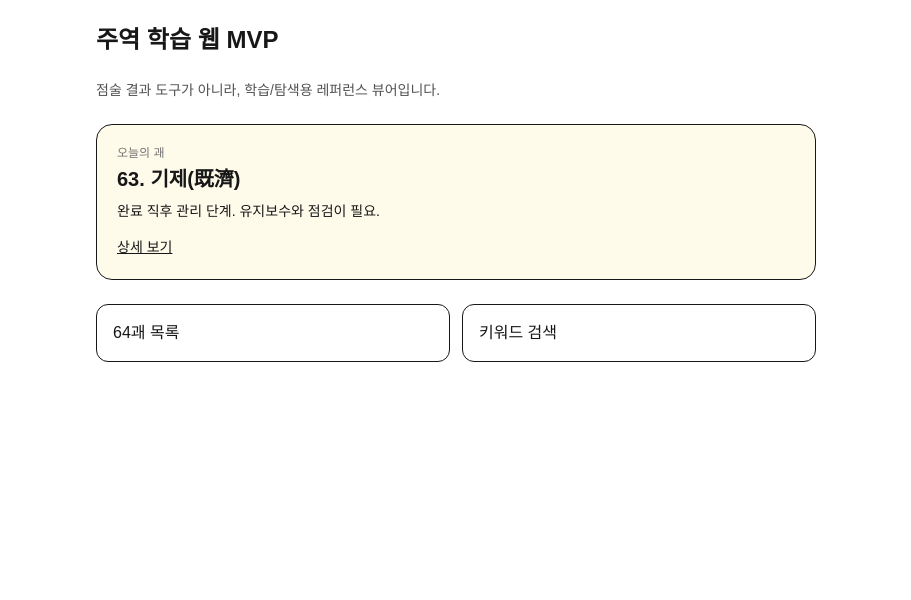
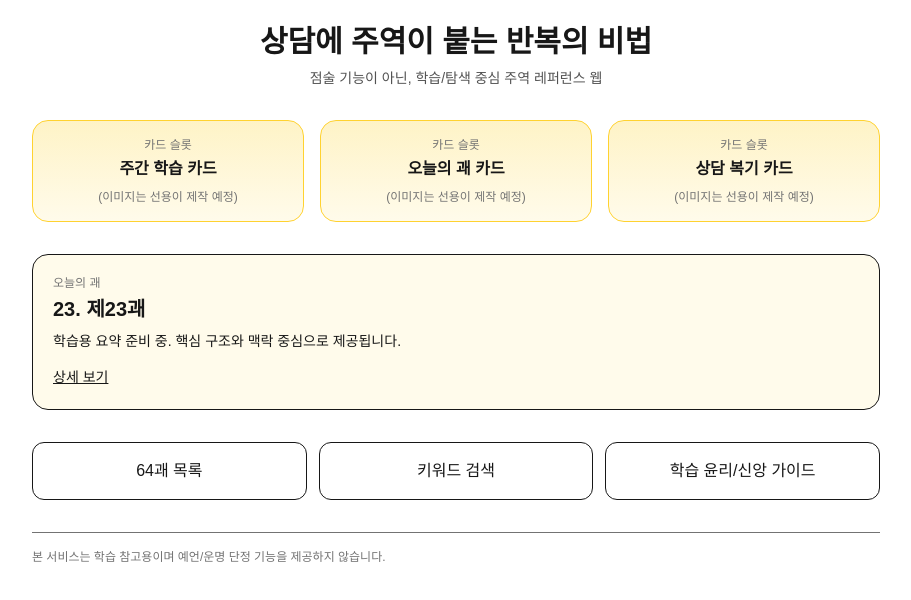
Before and after one commit to kinddragon1224/iching-learning-web, a Next.js app: page / in a window 1280 px wide. Shown: the top 600 px of the page, without its empty margins (184-1095 px from the left). Built offline with nearby package versions, Linux system fonts and the light colour scheme.

Commit message:
feat: expand MVP UI with 64-hex scaffold and faith-safe policy page

```diff
--- a/app/page.tsx
+++ b/app/page.tsx
@@ -1,29 +1,58 @@
 import Link from "next/link";
 import { HEXAGRAMS } from "@/data/hexagrams";
+
+function CardSlot({ title }: { title: string }) {
+  return (
+    <div className="rounded-2xl border border-amber-300 bg-gradient-to-b from-amber-100 to-amber-50 p-4 text-center">
+      <p className="text-xs text-neutral-500">카드 슬롯</p>
+      <p className="font-semibold mt-1">{title}</p>
+      <p className="text-xs text-neutral-500 mt-2">(이미지는 선용이 제작 예정)</p>
+    </div>
+  );
+}
 
 export default function Home() {
   const today = HEXAGRAMS[new Date().getDate() % HEXAGRAMS.length];
 
   return (
-    <main className="mx-auto max-w-3xl p-6 space-y-6">
-      <h1 className="text-2xl font-bold">주역 학습 웹 MVP</h1>
-      <p className="text-sm text-neutral-600">
-        점술 결과 도구가 아니라, 학습/탐색용 레퍼런스 뷰어입니다.
-      </p>
+    <main className="mx-auto max-w-4xl p-6 space-y-8">
+      <header className="text-center space-y-2">
+        <h1 className="text-3xl font-bold">상담에 주역이 붙는 반복의 비법</h1>
+        <p className="text-sm text-neutral-600">점술 기능이 아닌, 학습/탐색 중심 주역 레퍼런스 웹</p>
+      </header>
+
+      <section className="grid sm:grid-cols-3 gap-4">
+        <CardSlot title="주간 학습 카드" />
+        <CardSlot title="오늘의 괘 카드" />
+        <CardSlot title="상담 복기 카드" />
+      </section>
 
       <section className="rounded-2xl border p-5 bg-amber-50">
         <p className="text-xs text-neutral-500 mb-1">오늘의 괘</p>
-        <h2 className="text-xl font-semibold">{today.id}. {today.nameKo}</h2>
+        <h2 className="text-xl font-semibold">
+          {today.id}. {today.nameKo}
+        </h2>
         <p className="mt-2 text-sm">{today.summary}</p>
         <Link href={`/hexagrams/${today.id}`} className="inline-block mt-4 text-sm font-medium underline">
           상세 보기
         </Link>
       </section>
 
-      <div className="grid grid-cols-2 gap-3">
-        <Link href="/hexagrams" className="rounded-xl border p-4 hover:bg-neutral-50">64괘 목록</Link>
-        <Link href="/search" className="rounded-xl border p-4 hover:bg-neutral-50">키워드 검색</Link>
+      <div className="grid sm:grid-cols-3 gap-3">
+        <Link href="/hexagrams" className="rounded-xl border p-4 hover:bg-neutral-50 text-center">
+          64괘 목록
+        </Link>
+        <Link href="/search" className="rounded-xl border p-4 hover:bg-neutral-50 text-center">
+          키워드 검색
+        </Link>
+        <Link href="/policy" className="rounded-xl border p-4 hover:bg-neutral-50 text-center">
+          학습 윤리/신앙 가이드
+        </Link>
       </div>
+
+      <footer className="text-xs text-neutral-500 border-t pt-4">
+        본 서비스는 학습 참고용이며 예언/운명 단정 기능을 제공하지 않습니다.
+      </footer>
     </main>
   );
 }
--- /dev/null
+++ b/app/policy/page.tsx
@@ -0,0 +1,26 @@
+export default function PolicyPage() {
+  return (
+    <main className="mx-auto max-w-3xl p-6 space-y-4">
+      <h1 className="text-2xl font-bold">학습 윤리 · 신앙 가이드</h1>
+      <p className="text-sm text-neutral-600">주역 텍스트를 지식/문헌 학습 목적으로 탐색하기 위한 안전 가이드입니다.</p>
+
+      <section className="space-y-2">
+        <h2 className="font-semibold">핵심 원칙</h2>
+        <ul className="list-disc pl-5 text-sm space-y-1">
+          <li>본 서비스는 점술 결과를 단정하거나 예언하지 않습니다.</li>
+          <li>신앙·양심·공동체의 분별을 대체하지 않습니다.</li>
+          <li>민감 이슈(건강/법률/투자)는 전문 상담 우선 원칙을 지킵니다.</li>
+        </ul>
+      </section>
+
+      <section className="space-y-2">
+        <h2 className="font-semibold">금지되는 사용 방식</h2>
+        <ul className="list-disc pl-5 text-sm space-y-1">
+          <li>운명 단정형 문구(반드시 된다/망한다)</li>
+          <li>공포 유도형 해석</li>
+          <li>의사결정 책임 전가</li>
+        </ul>
+      </section>
+    </main>
+  );
+}
--- a/data/hexagrams.ts
+++ b/data/hexagrams.ts
@@ -7,9 +7,8 @@ export type Hexagram = {
   lines: string[];
 };
 
-export const HEXAGRAMS: Hexagram[] = [
-  {
-    id: 1,
+const base: Record<number, Partial<Hexagram>> = {
+  1: {
     nameKo: "건(乾)",
     nameEn: "The Creative",
     summary: "창조성, 주도성, 시작의 에너지. 과도한 독주는 경계.",
@@ -20,11 +19,10 @@ export const HEXAGRAMS: Hexagram[] = [
       "구삼: 종일건건. 꾸준한 자기점검이 필요하다.",
       "구사: 혹약재연. 전환점에서 신중히 도약한다.",
       "구오: 비룡재천. 책임과 영향력이 커진다.",
-      "상구: 항룡유회. 지나친 고집은 후회를 부른다."
-    ]
+      "상구: 항룡유회. 지나친 고집은 후회를 부른다.",
+    ],
   },
-  {
-    id: 2,
+  2: {
     nameKo: "곤(坤)",
     nameEn: "The Receptive",
     summary: "수용, 협력, 지지의 힘. 기반을 탄탄히 다진다.",
@@ -35,57 +33,68 @@ export const HEXAGRAMS: Hexagram[] = [
       "육삼: 함장가정. 실력은 감추고 때를 기다린다.",
       "육사: 괄낭무구. 신중한 침묵이 유리할 때.",
       "육오: 황상원길. 겸손한 중심이 길하다.",
-      "상육: 용전우야. 충돌을 피하고 조율하라."
-    ]
+      "상육: 용전우야. 충돌을 피하고 조율하라.",
+    ],
   },
-  {
-    id: 11,
+  11: {
     nameKo: "태(泰)",
     nameEn: "Peace",
     summary: "순환이 통하고 협업이 잘 되는 시기. 균형 유지가 핵심.",
     keywords: ["화합", "순환", "안정", "협업"],
-    lines: ["초구: 작은 선행이 큰 흐름을 연다.", "육이: 실무 협업이 성과를 만든다.", "구삼: 지나친 확장은 경계.", "육사: 중간 조율자가 중요.", "육오: 공정한 분배가 신뢰를 만든다.", "상육: 안일함을 경계하라."]
   },
-  {
-    id: 12,
+  12: {
     nameKo: "비(否)",
     nameEn: "Stagnation",
     summary: "소통 단절과 정체의 국면. 내부 정비가 우선.",
     keywords: ["정체", "단절", "재정비", "점검"],
-    lines: ["초육: 조기 진단이 피해를 줄인다.", "육이: 감정 대립보다 사실 점검.", "육삼: 조급한 돌파는 실패 확률 상승.", "구사: 작은 개선부터 복구.", "구오: 원칙 회복이 관건.", "상구: 상황 종료 후 재출발 준비."]
   },
-  {
-    id: 29,
+  29: {
     nameKo: "감(坎)",
     nameEn: "The Abysmal",
     summary: "위험의 반복 국면. 원칙과 루틴으로 통과한다.",
     keywords: ["위험", "루틴", "절제", "안전"],
-    lines: ["초육: 위험 신호를 과소평가하지 말 것.", "구이: 작은 성공에 취하지 않기.", "육삼: 회피보다 절차 준수.", "육사: 지원체계를 점검.", "구오: 중심 유지가 최우선.", "상육: 고립을 피하고 도움 요청."]
   },
-  {
-    id: 30,
+  30: {
     nameKo: "리(離)",
     nameEn: "The Clinging",
     summary: "명료함과 인식의 강화. 근거 기반 판단이 중요.",
     keywords: ["명료", "통찰", "근거", "표현"],
-    lines: ["초구: 사실 확인 후 발언.", "육이: 기준을 문서화하라.", "구삼: 확신 편향 주의.", "구사: 데이터와 맥락 함께 보기.", "육오: 설명 가능한 판단이 신뢰를 만든다.", "상구: 과잉 해석 경계."]
   },
-  {
-    id: 63,
+  63: {
     nameKo: "기제(既濟)",
     nameEn: "After Completion",
     summary: "완료 직후 관리 단계. 유지보수와 점검이 필요.",
     keywords: ["완료", "점검", "유지", "안정화"],
-    lines: ["초구: 마무리 문서화를 우선.", "육이: 작은 결함을 즉시 수정.", "구삼: 성공 후 방심 금지.", "육사: 운영 책임 분배.", "구오: 규칙 준수로 안정화.", "상육: 끝까지 모니터링."]
   },
-  {
-    id: 64,
+  64: {
     nameKo: "미제(未濟)",
     nameEn: "Before Completion",
     summary: "마지막 단계의 불확실성. 검증 후 전진.",
     keywords: ["검증", "전환", "미완", "준비"],
-    lines: ["초육: 성급한 실행 금지.", "구이: 핵심 가설을 먼저 검증.", "육삼: 범위 축소가 해답.", "구사: 단계별 릴리스.", "육오: 팀 정렬이 성패를 좌우.", "상구: 완료 조건 충족 후 오픈."]
-  }
+  },
+};
+
+const fallbackLines = [
+  "초효: 현재 상황의 시작점과 기초를 점검한다.",
+  "이효: 관계와 협업의 균형을 확인한다.",
+  "삼효: 과속보다 리스크 관리에 집중한다.",
+  "사효: 전환 구간에서 작은 실험을 우선한다.",
+  "오효: 핵심 원칙을 지키며 실행 강도를 높인다.",
+  "상효: 마무리와 다음 단계 연결을 준비한다.",
 ];
 
+export const HEXAGRAMS: Hexagram[] = Array.from({ length: 64 }, (_, i) => {
+  const id = i + 1;
+  const custom = base[id] ?? {};
+
+  return {
+    id,
+    nameKo: custom.nameKo ?? `제${id}괘`,
+    nameEn: custom.nameEn ?? `Hexagram ${id}`,
+    summary: custom.summary ?? "학습용 요약 준비 중. 핵심 구조와 맥락 중심으로 제공됩니다.",
+    keywords: custom.keywords ?? ["학습", "구조", "해석"],
+    lines: custom.lines ?? fallbackLines,
+  };
+});
+
 export const findHexagram = (id: number) => HEXAGRAMS.find((h) => h.id === id);
```
